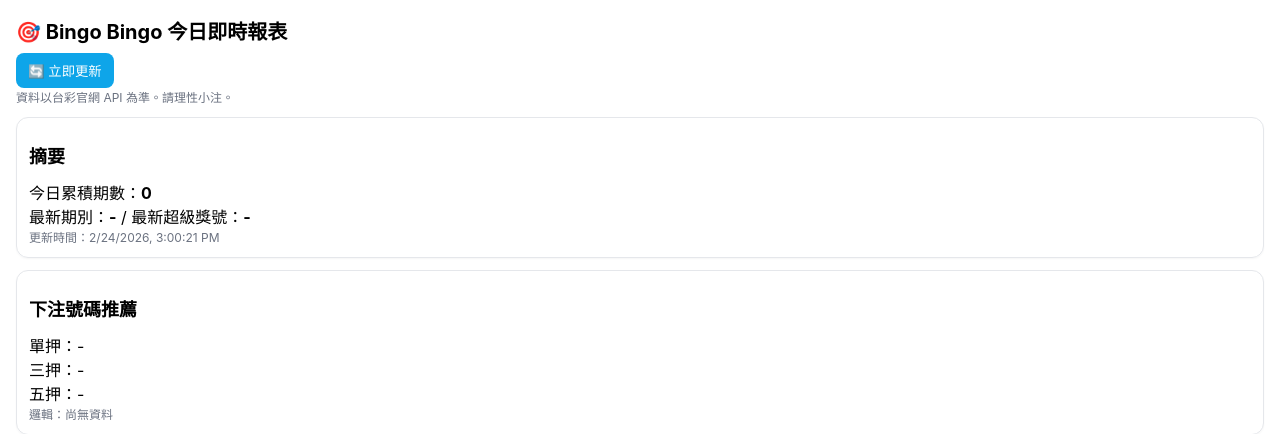
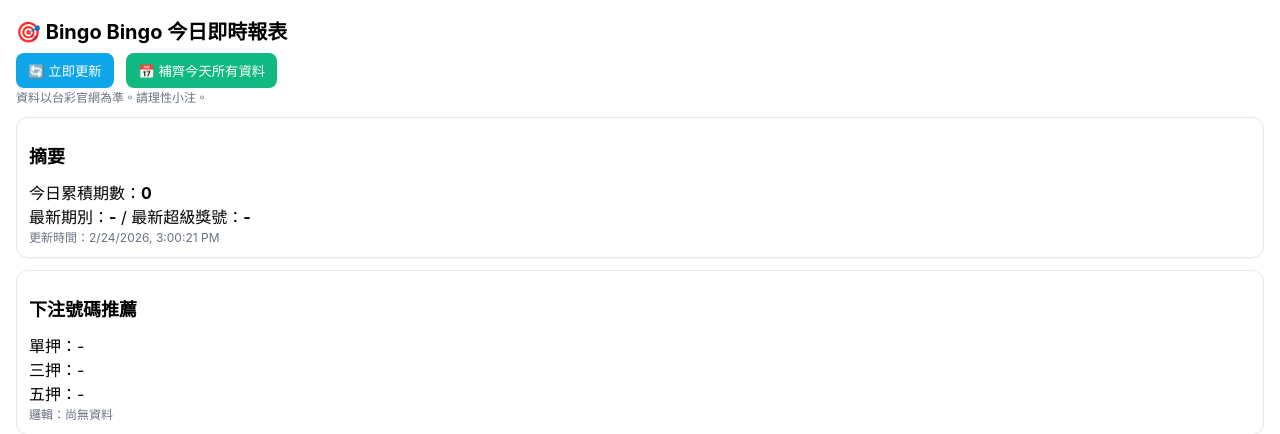
Before and after one commit to jiabeng/bingo-pwa, a Flask app: page / in a window 1280 px wide. Shown: the top 434 px of the page. Run offline with Flask 3, Linux system fonts and the light colour scheme; data that the repository does not hold is empty.

Commit message:
Refactor buttons and enhance data update features
Updated button styles and added new functionality for data fetching.

```diff
--- a/templates/index.html
+++ b/templates/index.html
@@ -16,17 +16,19 @@
     table{width:100%;border-collapse:collapse;margin-top:8px}
     th,td{border:1px solid #e5e7eb;padding:6px 8px;text-align:center}
     .muted{color:#6b7280;font-size:12px}
+    .btn{padding:8px 12px;border-radius:8px;color:#fff;border:none;cursor:pointer}
+    .btn-refresh{background:#0ea5e9}
+    .btn-backfill{background:#10b981;margin-left:8px}
   </style>
 </head>
 <body>
   <h1>🎯 Bingo Bingo 今日即時報表</h1>
 
-  <button onclick="forceUpdate()"
-  style="padding:8px 12px;border-radius:8px;background:#0ea5e9;color:#fff;border:none;cursor:pointer;">
-  🔄 立即更新
-</button>
+  <!-- 兩個操作按鈕 -->
+  <button class="btn btn-refresh" onclick="forceUpdate()">🔄 立即更新</button>
+  <button class="btn btn-backfill" onclick="fetchTodayFull()">📅 補齊今天所有資料</button>
 
-  <div class="muted">資料以台彩官網 API 為準。請理性小注。</div>
+  <div class="muted">資料以台彩官網為準。請理性小注。</div>
 
   <div id="summary" class="card">載入中…</div>
   <div id="recommend" class="card"></div>
@@ -45,6 +47,7 @@
       <div>最新期別：<b>${latest? latest.draw_term : '-'}</b> / 最新超級獎號：<b>${latest? latest.super_number : '-'}</b></div>
       <div class="muted">更新時間：${new Date().toLocaleString()}</div>
     `;
+
     document.getElementById('recommend').innerHTML = `
       <h2>下注號碼推薦</h2>
       <div>單押：${s.recommend.pick1.map(n=>`<span class="pill">${n}</span>`).join('') || '-'}</div>
@@ -52,11 +55,13 @@
       <div>五押：${s.recommend.pick5.map(n=>`<span class="pill">${n}</span>`).join('') || '-'}</div>
       <div class="muted">邏輯：${s.recommend.rationale}</div>
     `;
+
     const topRows = s.freq_top.map((x,i)=>`<tr><td>${i+1}</td><td>${x.number}</td><td>${x.count}</td></tr>`).join('');
     document.getElementById('hot').innerHTML = `
       <h2>今日熱度（Top）</h2>
       <table><thead><tr><th>排名</th><th>號碼</th><th>次數</th></tr></thead><tbody>${topRows||'<tr><td colspan="3">尚無資料</td></tr>'}</tbody></table>
     `;
+
     const l20 = s.last20.slice().reverse().map(n=>`<span class="pill">${n}</span>`).join('');
     const rec = s.recency_unique.map(n=>`<span class="pill">${n}</span>`).join('');
     document.getElementById('last20').innerHTML = `
@@ -66,6 +71,8 @@
       <div>${rec||'-'}</div>
     `;
   }
+
+  // 🔄 立即更新：只抓最新一期
   async function forceUpdate(){
     try{
       const res = await fetch('/api/force-update', { method: 'POST' });
@@ -80,8 +87,26 @@
       alert("更新失敗：" + err);
     }
   }
+
+  // 📅 補齊今天所有資料（解析官網 HTML）
+  async function fetchTodayFull(){
+    try{
+      const res = await fetch('/api/fetch-today-full', { method: 'POST' });
+      const data = await res.json();
+      if(data.ok){
+        alert(`補齊完成：解析 ${data.parsed} 筆 / 新增 ${data.inserted} 筆`);
+        loadToday();
+      }else{
+        alert(`補齊未成功：解析 0 筆（若持續為 0，請告訴我以調整解析規則）`);
+      }
+    }catch(err){
+      alert("補齊失敗：" + err);
+    }
+  }
+
   if('serviceWorker' in navigator){ navigator.serviceWorker.register('/sw.js').catch(console.error); }
-  loadToday(); setInterval(loadToday, 30000);
+  loadToday();
+  setInterval(loadToday, 30000);
 </script>
 </body>
 </html>
```
